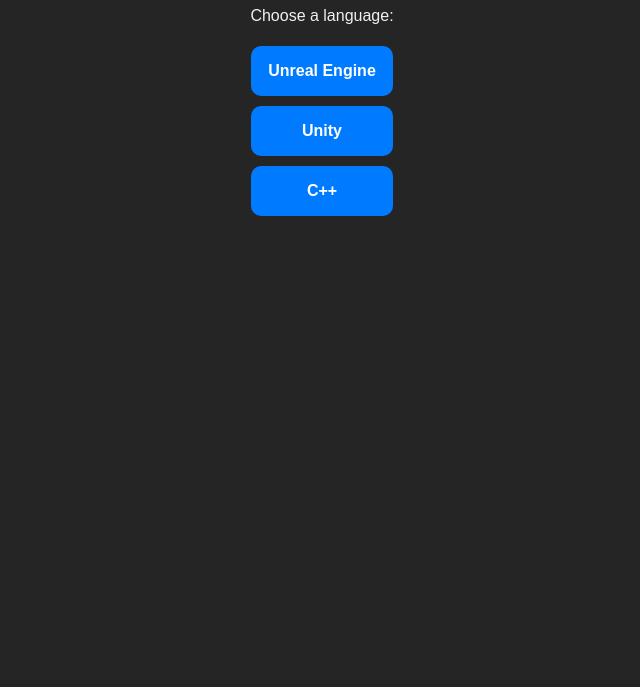
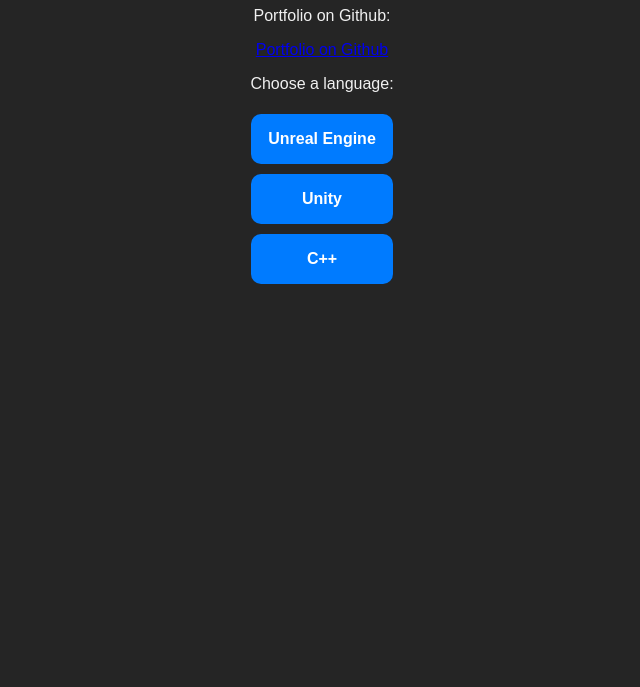
Before and after one commit to dani435/PortfolioWeb, a plain HTML site: page index.html in a window 1280 px wide. Shown: the part 113-800 px from the top of the page, without its empty margins (318-958 px from the left). Drawn offline with Linux system fonts and the light colour scheme.

Commit message:
link to github

```diff
--- a/index.html
+++ b/index.html
@@ -7,6 +7,8 @@
 </head>
 <body>
   <h1>Welcome to my portfolio</h1>
+  <p>Portfolio on Github:</p>
+  <a href="https://github.com/dani435/Portfolio/tree/main">Portfolio on Github</a>
   <p>Choose a language:</p>
   <div class="categorie">
     <a href="unreal.html">Unreal Engine</a>
```
